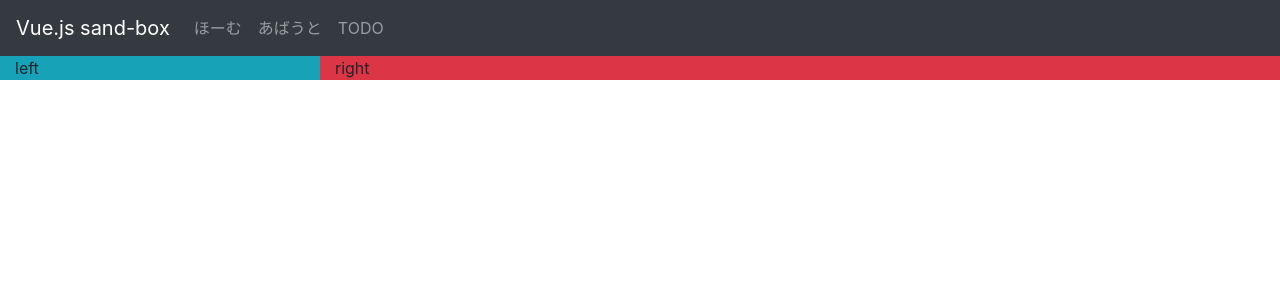
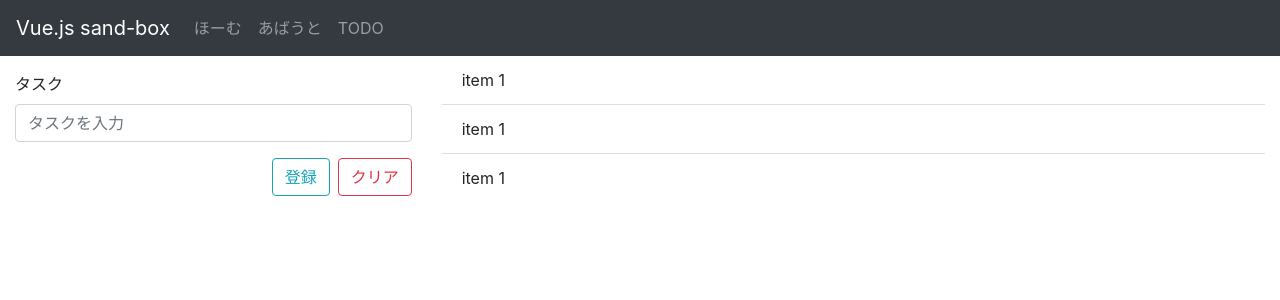
Before and after one commit to kyoruni/vue-sand-box, a Vue app: page /todo in a window 1280 px wide. Shown: the top 300 px of the page. Built offline with nearby package versions, Linux system fonts and the light colour scheme.

Commit message:
:wrench: #1 タスク入力欄を追加

```diff
--- a/src/views/Todo.vue
+++ b/src/views/Todo.vue
@@ -1,11 +1,24 @@
 <template>
   <div class="todo">
     <b-row>
-      <b-col cols="3" class="bg-info">
-        left
+      <b-col cols="4">
+        <b-form class="mt-3">
+          <b-form-group label="タスク" label-for="task">
+            <b-form-input id="task" type="text" placeholder="タスクを入力">
+            </b-form-input>
+          </b-form-group>
+          <div class="text-right">
+            <b-button type="button" variant="outline-info" class="mr-2">登録</b-button>
+            <b-button type="reset" variant="outline-danger">クリア</b-button>
+          </div>
+        </b-form>
       </b-col>
-      <b-col cols="" class="bg-danger">
-        right
+      <b-col cols="8">
+        <b-list-group flush>
+          <b-list-group-item>item 1</b-list-group-item>
+          <b-list-group-item>item 1</b-list-group-item>
+          <b-list-group-item>item 1</b-list-group-item>
+        </b-list-group>
       </b-col>
     </b-row>
   </div>
```
